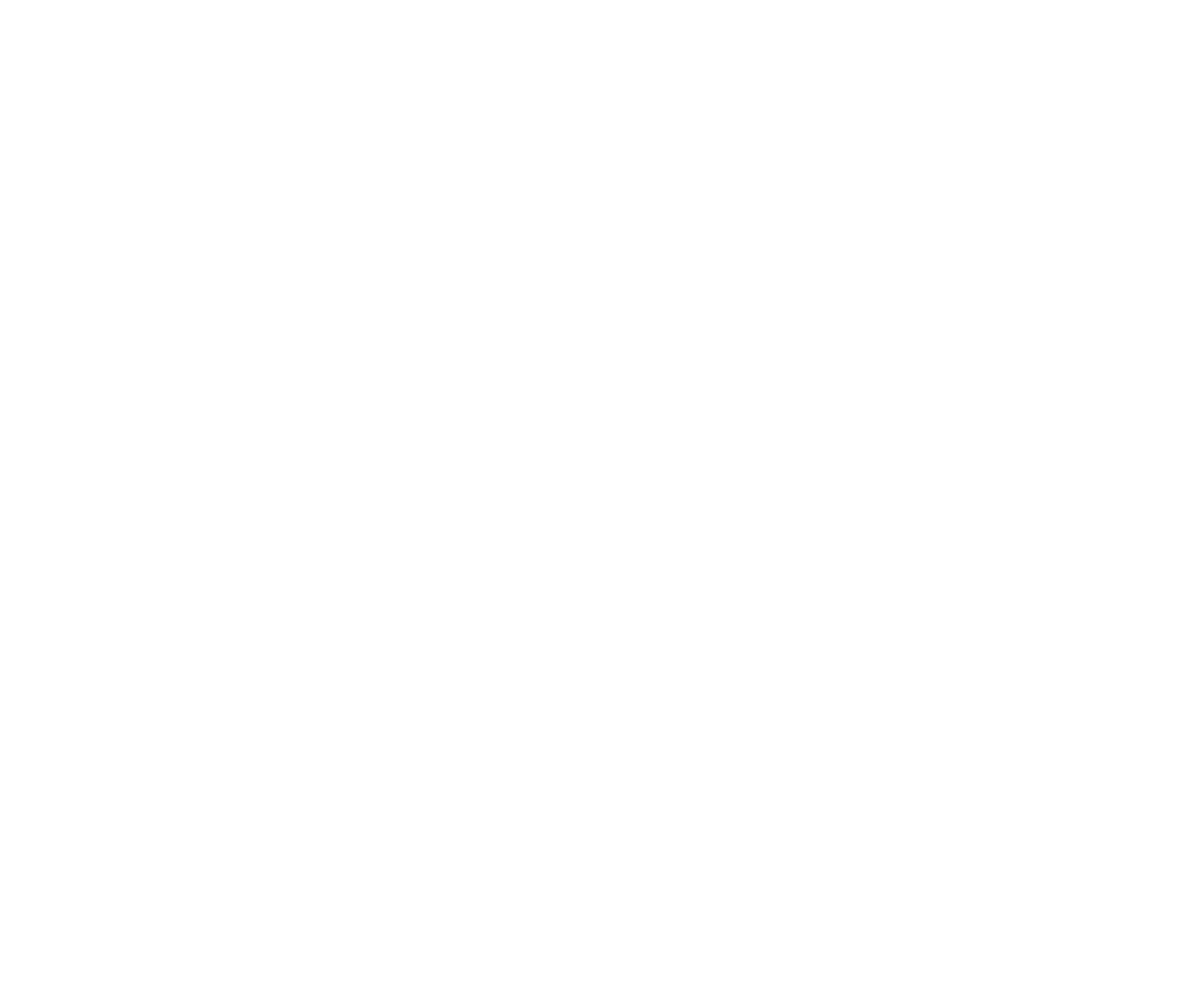
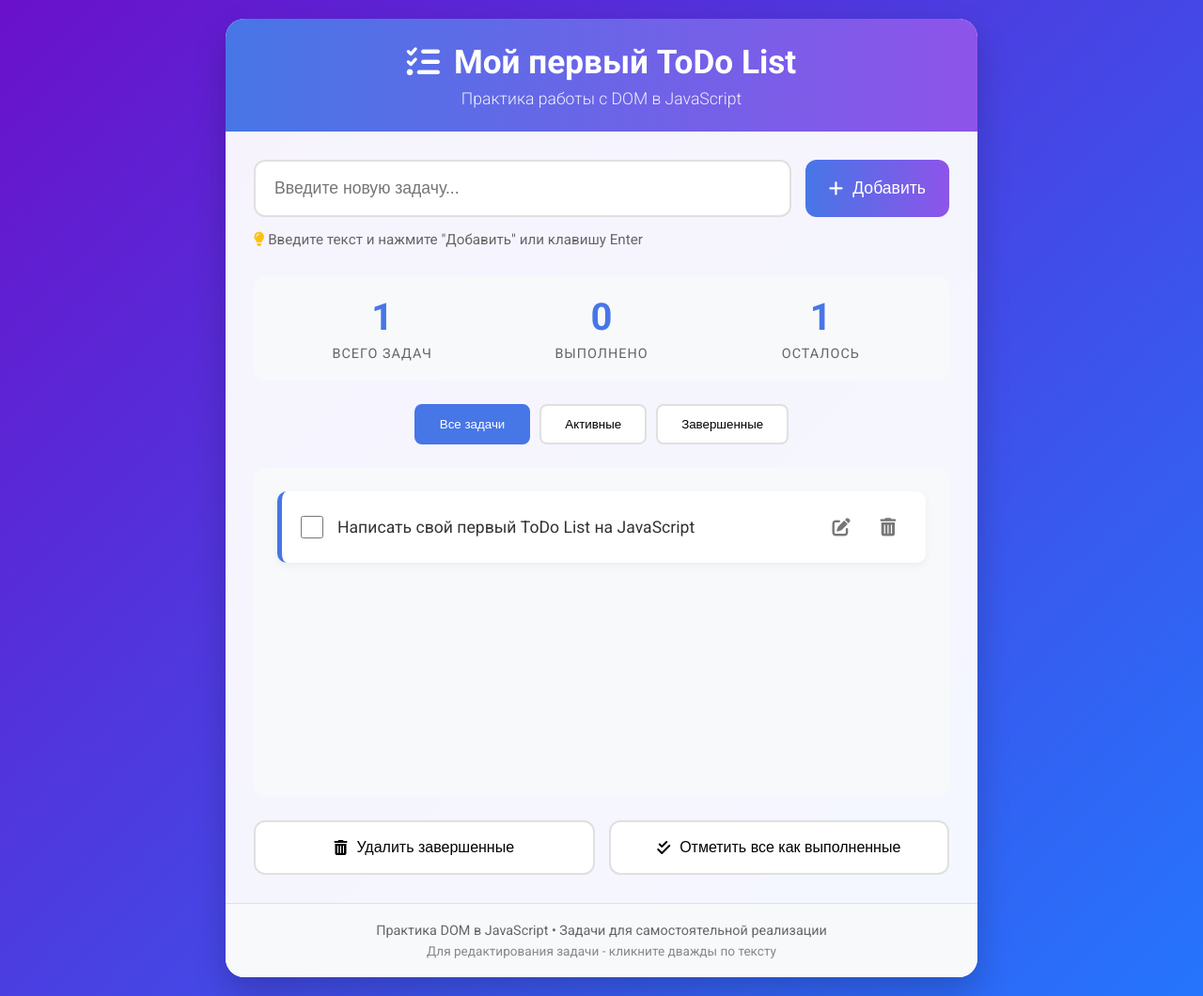
Before and after one commit to denharrison/toDo_list, a plain HTML site: page index.html in a window 1280 px wide. Shown: the whole page at 94% size. Before the commit the page ends 800 px from the top, so only its background shows below. Drawn offline with Linux system fonts and the light colour scheme.

Commit message:
added script.js

```diff
--- a/index.html
+++ b/index.html
@@ -1,11 +1,93 @@
 <!DOCTYPE html>
-<html lang="en">
+<html lang="ru">
 <head>
     <meta charset="UTF-8">
     <meta name="viewport" content="width=device-width, initial-scale=1.0">
-    <title>Document</title>
+    <title>Мой первый ToDo List</title>
+    <link rel="stylesheet" href="style.css">
+    <link rel="stylesheet" href="https://cdnjs.cloudflare.com/ajax/libs/font-awesome/6.4.0/css/all.min.css">
+    <link href="https://fonts.googleapis.com/css2?family=Roboto:wght@300;400;500;700&display=swap" rel="stylesheet">
+    <script src="script.js" defer></script>
 </head>
 <body>
+    <div class="container">
+        <header class="header">
+            <h1><i class="fas fa-tasks"></i> Мой первый ToDo List</h1>
+            <p class="subtitle">Практика работы с DOM в JavaScript</p>
+        </header>
 
+        <main class="main-content">
+            <div class="input-section">
+                <div class="input-group">
+                    <input type="text" id="taskInput" placeholder="Введите новую задачу...">
+                    <button id="addTaskBtn" class="btn-primary">
+                        <i class="fas fa-plus"></i> Добавить
+                    </button>
+                </div>
+                <div class="hint">
+                    <p><i class="fas fa-lightbulb"></i> Введите текст и нажмите "Добавить" или клавишу Enter</p>
+                </div>
+            </div>
+
+            <div class="stats">
+                <div class="stat-item">
+                    <span class="stat-count" id="totalTasks">1</span>
+                    <span class="stat-label">Всего задач</span>
+                </div>
+                <div class="stat-item">
+                    <span class="stat-count" id="completedTasks">0</span>
+                    <span class="stat-label">Выполнено</span>
+                </div>
+                <div class="stat-item">
+                    <span class="stat-count" id="pendingTasks">1</span>
+                    <span class="stat-label">Осталось</span>
+                </div>
+            </div>
+
+            <div class="filters">
+                <button class="filter-btn active" data-filter="all">Все задачи</button>
+                <button class="filter-btn" data-filter="pending">Активные</button>
+                <button class="filter-btn" data-filter="completed">Завершенные</button>
+            </div>
+
+            <div class="tasks-container">
+                <ul id="tasksList">
+                    <!-- Пример задачи для наглядности структуры -->
+                    <li class="task-item" data-id="1">
+                        <input type="checkbox" class="task-checkbox">
+                        <span class="task-text">Написать свой первый ToDo List на JavaScript</span>
+                        <div class="task-actions">
+                            <button class="task-action-btn edit-btn" title="Редактировать">
+                                <i class="fas fa-edit"></i>
+                            </button>
+                            <button class="task-action-btn delete-btn" title="Удалить">
+                                <i class="fas fa-trash-alt"></i>
+                            </button>
+                        </div>
+                    </li>
+                </ul>
+
+                <div id="emptyState" class="empty-state" style="display: none;">
+                    <i class="fas fa-clipboard-list"></i>
+                    <h3>Список задач пуст</h3>
+                    <p>Добавьте свою первую задачу, используя поле ввода выше</p>
+                </div>
+            </div>
+
+            <div class="actions">
+                <button id="clearCompletedBtn" class="btn-secondary">
+                    <i class="fas fa-trash-alt"></i> Удалить завершенные
+                </button>
+                <button id="markAllBtn" class="btn-secondary">
+                    <i class="fas fa-check-double"></i> Отметить все как выполненные
+                </button>
+            </div>
+        </main>
+
+        <footer class="footer">
+            <p>Практика DOM в JavaScript • Задачи для самостоятельной реализации</p>
+            <p class="hint">Для редактирования задачи - кликните дважды по тексту</p>
+        </footer>
+    </div>
 </body>
 </html>
--- /dev/null
+++ b/script.js
@@ -0,0 +1,41 @@
+// Добавление задачи
+
+let tasksList = document.querySelector("#tasksList");
+let taskInput = document.querySelector('#taskInput');
+let valueInput = ''
+
+taskInput.addEventListener('input', (event) => { valueInput = event.target.value })
+
+let addTaskBtn = document.querySelector('#addTaskBtn');
+
+addTaskBtn.addEventListener('click', (event) => {
+
+    let newTask = document.createElement('li')
+    let newTaskInput = document.createElement('input')
+    let newTaskSpan = document.createElement('span')
+    let taskActions = document.createElement('div')
+    let editBtn = document.createElement('button')
+
+    newTask.classList.add("task-item");
+
+    newTaskInput.classList.add("task-checkbox");
+    newTaskInput.setAttribute('type', 'checkbox')
+
+    newTaskSpan.classList.add('task-text')
+    newTaskSpan.textContent = valueInput
+
+    taskActions.classList.add("task-actions");
+
+    editBtn.classList.add("task-action-btn");
+    editBtn.classList.add("delete-btn");
+    editBtn.setAttribute('title', 'Редактировать')
+
+    newTask.append(newTaskInput)
+    newTask.append(newTaskSpan);
+    newTask.append(taskActions)
+    tasksList.append(newTask)
+
+    valueInput = ''
+    taskInput.value = ''
+
+})
--- a/style.css
+++ b/style.css
@@ -0,0 +1,346 @@
+* {
+    margin: 0;
+    padding: 0;
+    box-sizing: border-box;
+}
+
+body {
+    font-family: 'Roboto', sans-serif;
+    background: linear-gradient(135deg, #6a11cb 0%, #2575fc 100%);
+    color: #333;
+    min-height: 100vh;
+    display: flex;
+    justify-content: center;
+    align-items: center;
+    padding: 20px;
+}
+
+.container {
+    width: 100%;
+    max-width: 800px;
+    background-color: rgba(255, 255, 255, 0.95);
+    border-radius: 20px;
+    box-shadow: 0 15px 35px rgba(0, 0, 0, 0.2);
+    overflow: hidden;
+    backdrop-filter: blur(10px);
+}
+
+.header {
+    background: linear-gradient(to right, #4776E6, #8E54E9);
+    color: white;
+    padding: 25px 30px;
+    text-align: center;
+}
+
+.header h1 {
+    font-weight: 700;
+    font-size: 2.2rem;
+    margin-bottom: 8px;
+    display: flex;
+    align-items: center;
+    justify-content: center;
+    gap: 15px;
+}
+
+.subtitle {
+    font-weight: 300;
+    opacity: 0.9;
+    font-size: 1.1rem;
+}
+
+.main-content {
+    padding: 30px;
+}
+
+.input-section {
+    margin-bottom: 30px;
+}
+
+.input-group {
+    display: flex;
+    gap: 15px;
+    margin-bottom: 15px;
+}
+
+#taskInput {
+    flex: 1;
+    padding: 18px 20px;
+    border: 2px solid #e0e0e0;
+    border-radius: 12px;
+    font-size: 1.1rem;
+    transition: all 0.3s;
+}
+
+#taskInput:focus {
+    outline: none;
+    border-color: #8E54E9;
+    box-shadow: 0 0 0 3px rgba(142, 84, 233, 0.2);
+}
+
+.btn-primary {
+    background: linear-gradient(to right, #4776E6, #8E54E9);
+    color: white;
+    border: none;
+    padding: 18px 25px;
+    border-radius: 12px;
+    font-size: 1.1rem;
+    font-weight: 500;
+    cursor: pointer;
+    transition: all 0.3s;
+    display: flex;
+    align-items: center;
+    gap: 10px;
+}
+
+.btn-primary:hover {
+    transform: translateY(-3px);
+    box-shadow: 0 7px 15px rgba(142, 84, 233, 0.3);
+}
+
+.btn-primary:active {
+    transform: translateY(0);
+}
+
+.hint {
+    color: #666;
+    font-size: 0.95rem;
+    display: flex;
+    align-items: center;
+    gap: 10px;
+}
+
+.hint i {
+    color: #ffc107;
+}
+
+.stats {
+    display: flex;
+    justify-content: space-between;
+    background-color: #f8f9fa;
+    padding: 20px;
+    border-radius: 12px;
+    margin-bottom: 25px;
+}
+
+.stat-item {
+    text-align: center;
+    flex: 1;
+}
+
+.stat-count {
+    display: block;
+    font-size: 2.5rem;
+    font-weight: 700;
+    color: #4776E6;
+    margin-bottom: 5px;
+}
+
+.stat-label {
+    font-size: 0.9rem;
+    color: #666;
+    text-transform: uppercase;
+    letter-spacing: 1px;
+}
+
+.filters {
+    display: flex;
+    gap: 10px;
+    margin-bottom: 25px;
+    justify-content: center;
+}
+
+.filter-btn {
+    padding: 12px 25px;
+    border: 2px solid #e0e0e0;
+    background-color: white;
+    border-radius: 8px;
+    cursor: pointer;
+    font-weight: 500;
+    transition: all 0.3s;
+}
+
+.filter-btn.active {
+    background-color: #4776E6;
+    color: white;
+    border-color: #4776E6;
+}
+
+.filter-btn:hover:not(.active) {
+    border-color: #4776E6;
+    color: #4776E6;
+}
+
+.tasks-container {
+    background-color: #f8f9fa;
+    border-radius: 12px;
+    padding: 25px;
+    min-height: 350px;
+    margin-bottom: 25px;
+    position: relative;
+}
+
+#tasksList {
+    list-style-type: none;
+}
+
+.task-item {
+    display: flex;
+    align-items: center;
+    padding: 18px 20px;
+    background-color: white;
+    border-radius: 10px;
+    margin-bottom: 15px;
+    box-shadow: 0 3px 10px rgba(0, 0, 0, 0.05);
+    transition: all 0.3s;
+    border-left: 5px solid #4776E6;
+}
+
+.task-item:hover {
+    transform: translateY(-2px);
+    box-shadow: 0 5px 15px rgba(0, 0, 0, 0.1);
+}
+
+.task-item.completed {
+    border-left-color: #4CAF50;
+    opacity: 0.8;
+}
+
+.task-checkbox {
+    width: 24px;
+    height: 24px;
+    margin-right: 15px;
+    cursor: pointer;
+    accent-color: #4CAF50;
+}
+
+.task-text {
+    flex: 1;
+    font-size: 1.1rem;
+    word-break: break-word;
+    padding-right: 15px;
+}
+
+.task-item.completed .task-text {
+    text-decoration: line-through;
+    color: #888;
+}
+
+.task-actions {
+    display: flex;
+    gap: 10px;
+}
+
+.task-action-btn {
+    background: none;
+    border: none;
+    font-size: 1.2rem;
+    cursor: pointer;
+    color: #777;
+    transition: all 0.2s;
+    width: 40px;
+    height: 40px;
+    border-radius: 50%;
+    display: flex;
+    align-items: center;
+    justify-content: center;
+}
+
+.edit-btn:hover {
+    color: #ff9800;
+    background-color: rgba(255, 152, 0, 0.1);
+}
+
+.delete-btn:hover {
+    color: #f44336;
+    background-color: rgba(244, 67, 54, 0.1);
+}
+
+.empty-state {
+    text-align: center;
+    padding: 60px 20px;
+    color: #888;
+}
+
+.empty-state i {
+    font-size: 4rem;
+    margin-bottom: 20px;
+    color: #ddd;
+}
+
+.empty-state h3 {
+    font-size: 1.8rem;
+    margin-bottom: 10px;
+    color: #aaa;
+}
+
+.actions {
+    display: flex;
+    justify-content: space-between;
+    gap: 15px;
+}
+
+.btn-secondary {
+    flex: 1;
+    padding: 18px 20px;
+    background-color: white;
+    border: 2px solid #e0e0e0;
+    border-radius: 12px;
+    font-size: 1rem;
+    font-weight: 500;
+    cursor: pointer;
+    transition: all 0.3s;
+    display: flex;
+    align-items: center;
+    justify-content: center;
+    gap: 10px;
+}
+
+.btn-secondary:hover {
+    background-color: #f8f9fa;
+    border-color: #4776E6;
+    color: #4776E6;
+}
+
+.footer {
+    padding: 20px 30px;
+    background-color: #f8f9fa;
+    text-align: center;
+    color: #666;
+    font-size: 0.9rem;
+    border-top: 1px solid #e0e0e0;
+}
+
+.footer .hint {
+    margin-top: 5px;
+    justify-content: center;
+    font-size: 0.85rem;
+    color: #888;
+}
+
+/* Адаптивность */
+@media (max-width: 768px) {
+    .container {
+        border-radius: 15px;
+    }
+
+    .header h1 {
+        font-size: 1.8rem;
+    }
+
+    .input-group {
+        flex-direction: column;
+    }
+
+    .stats {
+        flex-direction: column;
+        gap: 20px;
+    }
+
+    .filters {
+        flex-wrap: wrap;
+    }
+
+    .actions {
+        flex-direction: column;
+    }
+}
```
